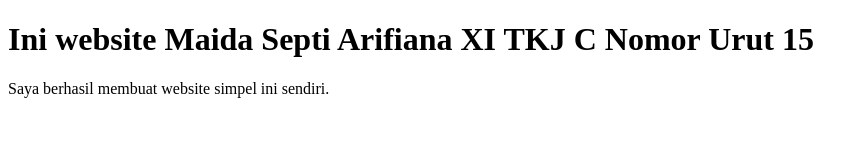
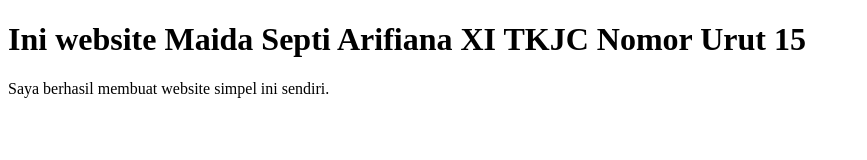
Before and after one commit to Maida-tkjc-15/Maida-tkjc-15.ghitub.oi, a plain HTML site: page index.html in a window 1280 px wide. Shown: the whole page, without its empty margins (0-867 px from the left). Drawn offline with Linux system fonts and the light colour scheme.

Commit message:
Update index.html

```diff
--- a/index.html
+++ b/index.html
@@ -5,7 +5,7 @@
         <title>Maida-XITKJC-15</title>
     </head>
 <body>
-<h1> Ini website Maida Septi Arifiana XI TKJ C Nomor Urut 15</h1>
+<h1> Ini website Maida Septi Arifiana XI TKJC Nomor Urut 15</h1>
 <p> Saya berhasil membuat website simpel ini sendiri. </p>
 </body>
 </html>
```
